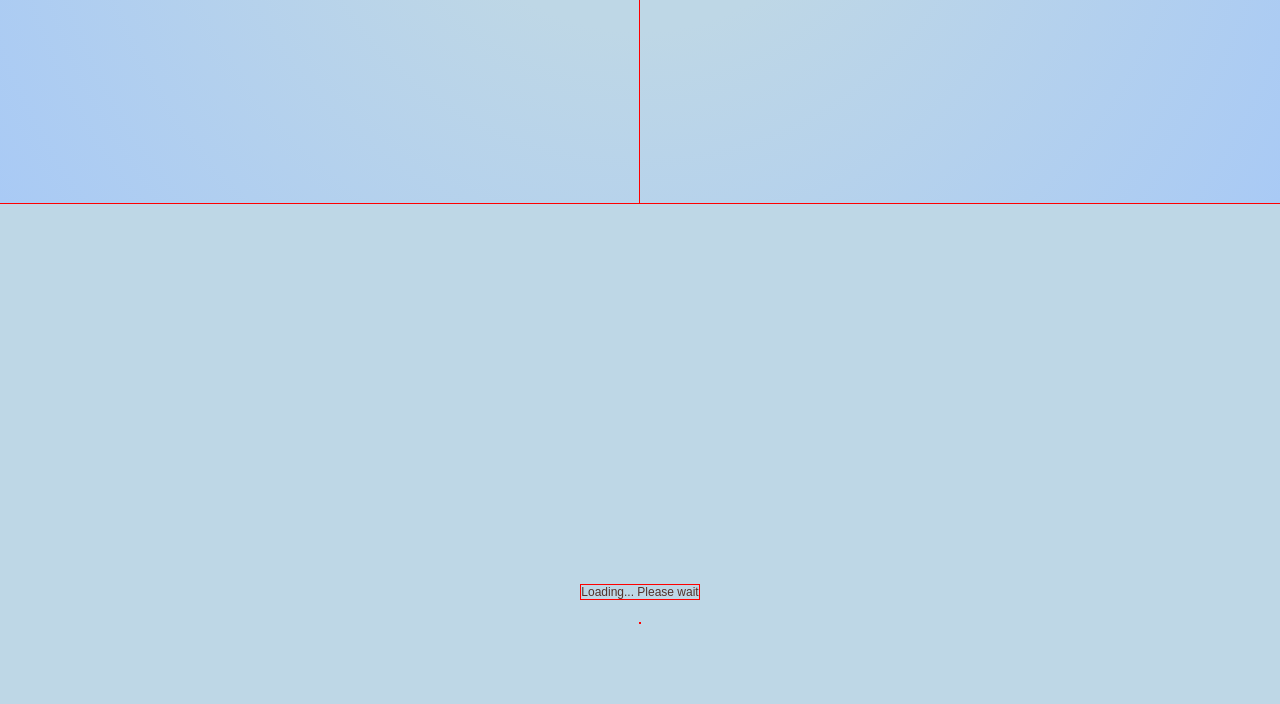
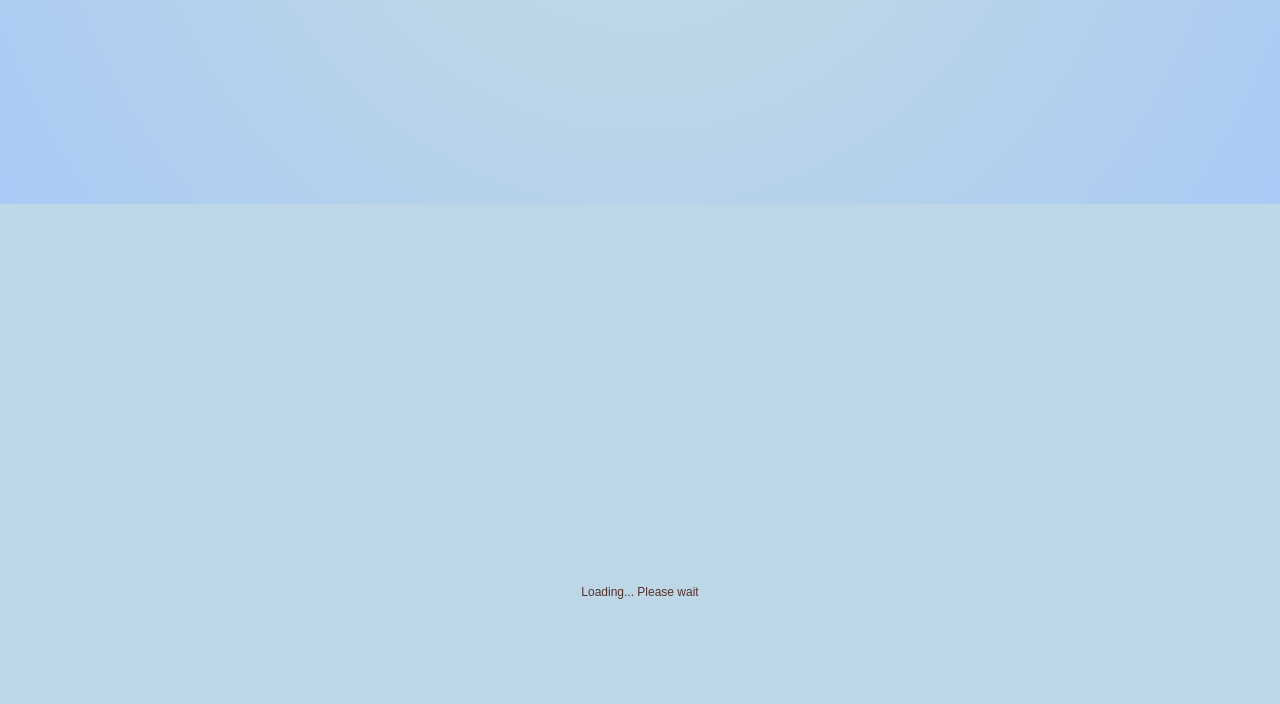
Before and after one commit to Da-Builder/Random-Skier, a website built with Vite: page src/frontend/index.html in a window 1280 px wide. Shown: the part 596-1300 px from the top of the page. Built offline with nearby package versions, Linux system fonts and the light colour scheme.

Commit message:
Fix: Scrolling issue during initial load

```diff
--- a/src/frontend/js/hero.js
+++ b/src/frontend/js/hero.js
@@ -21,7 +21,7 @@ export function setupHero() {
 
     function introAnimation(){
 
-        // document.body.style.overflow = "hidden";
+        document.body.style.overflow = "hidden";
 
         const introTL = gsap.timeline({
             onComplete: () => {
--- a/src/frontend/styles/main.css
+++ b/src/frontend/styles/main.css
@@ -10,7 +10,9 @@
     border: 0;
     font-size: 100%;
     vertical-align: baseline;
-    outline: 1px solid red !important;  /* Debugging */
+    /* outline: 1px solid red !important;  /* Debugging */
+
+    scrollbar-width: none;
 }
 
 
```
